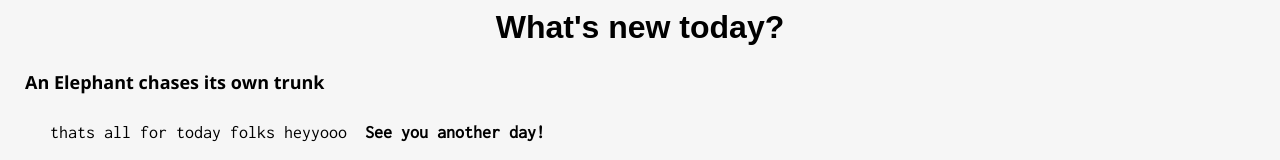
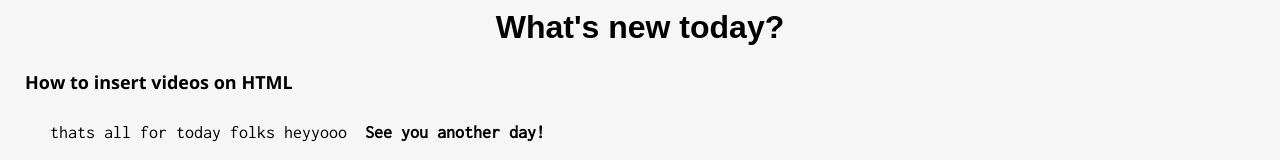
Before and after one commit to DhruvJaiParekh/web, a plain HTML site: page Tutorials.html in a window 1280 px wide. Shown: the part 246-406 px from the top of the page. Drawn offline with nearby package versions, Linux system fonts and the light colour scheme; a web font is replaced by a local one.

Commit message:
Tutorial page testing

```diff
--- a/Tutorials.html
+++ b/Tutorials.html
@@ -20,7 +20,7 @@
     </nav>
 
     <h1>What's new today?</h1>
-    <h4>An Elephant chases its own trunk</h4>
+    <h4>How to insert videos on HTML</h4>
     <!-- Dude, sort out your columns, they are trash -->
     <p>
       thats all for today folks heyyooo <br><br>
```
